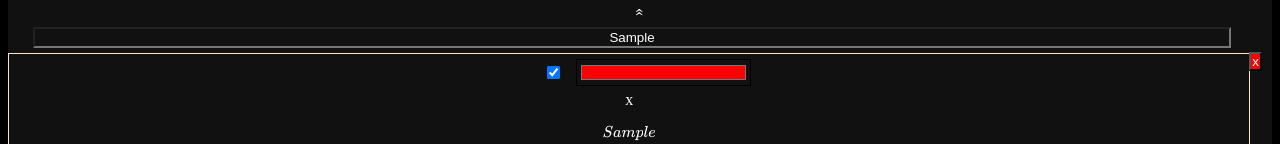
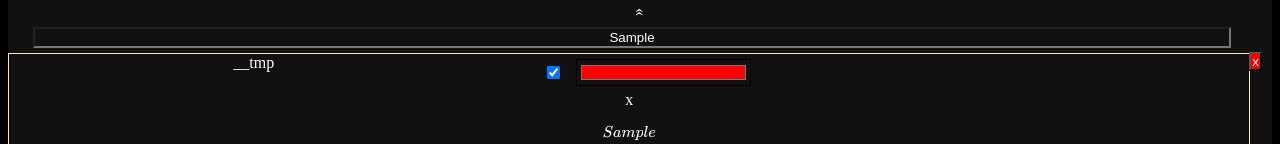
Before and after one commit to typeholes/ig-calc, a Vue app: page / in a window 1280 px wide. Both pictures are taken after typing "Sample" into the empty fields and a click on the button "Calc". Shown: the part 636-780 px from the top of the page. Built offline with nearby package versions, Linux system fonts and the light colour scheme.

Commit message:
display name on Calc tab

```diff
--- a/src/components/GraphExpr.vue
+++ b/src/components/GraphExpr.vue
@@ -111,6 +111,7 @@ onMounted(drawGraph);
 <template>
   <button class="closeButton" @click="remove()">x</button>
   <div class="GraphExpr">
+  <span v-if="!props.expr.name.startsWith('anon:')"> {{ props.expr.name }} </span>
     <template v-if="isGraphable(env, expr)">
       <input
         class="gridCheck"
```
